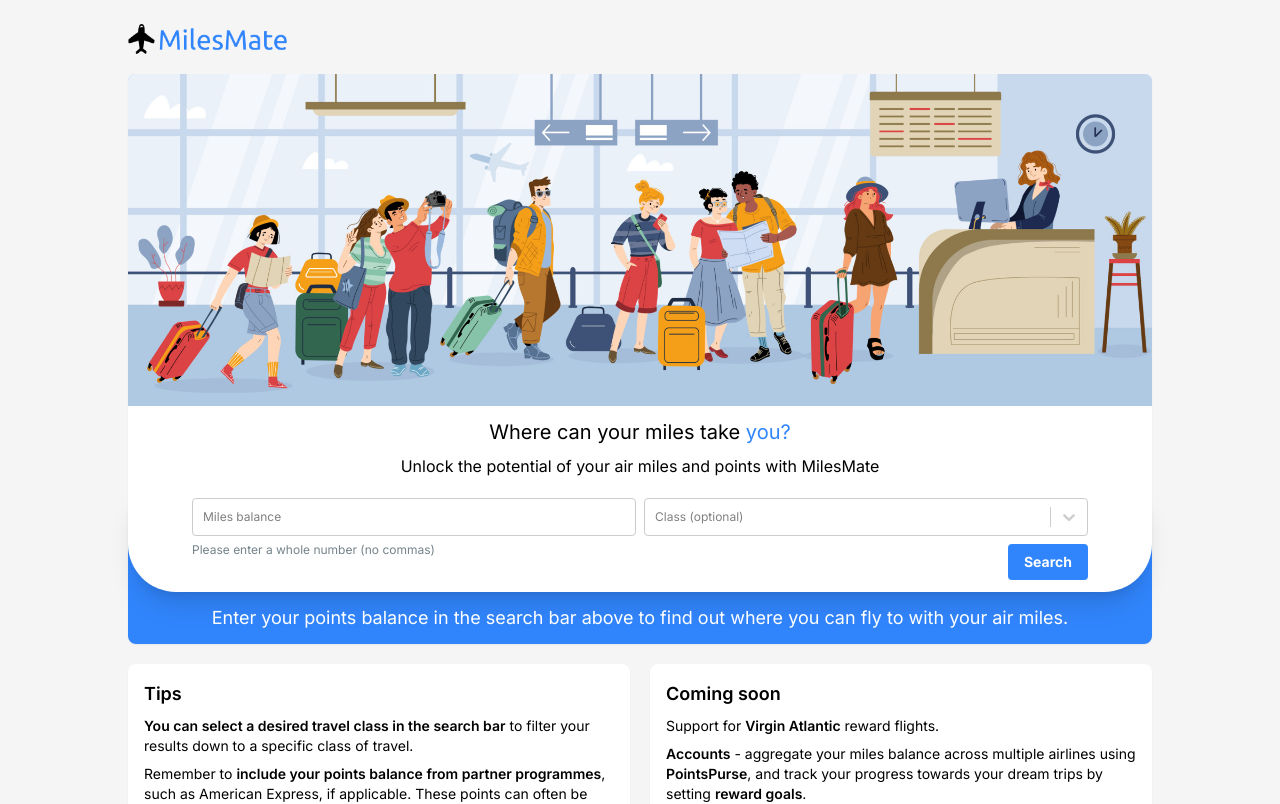
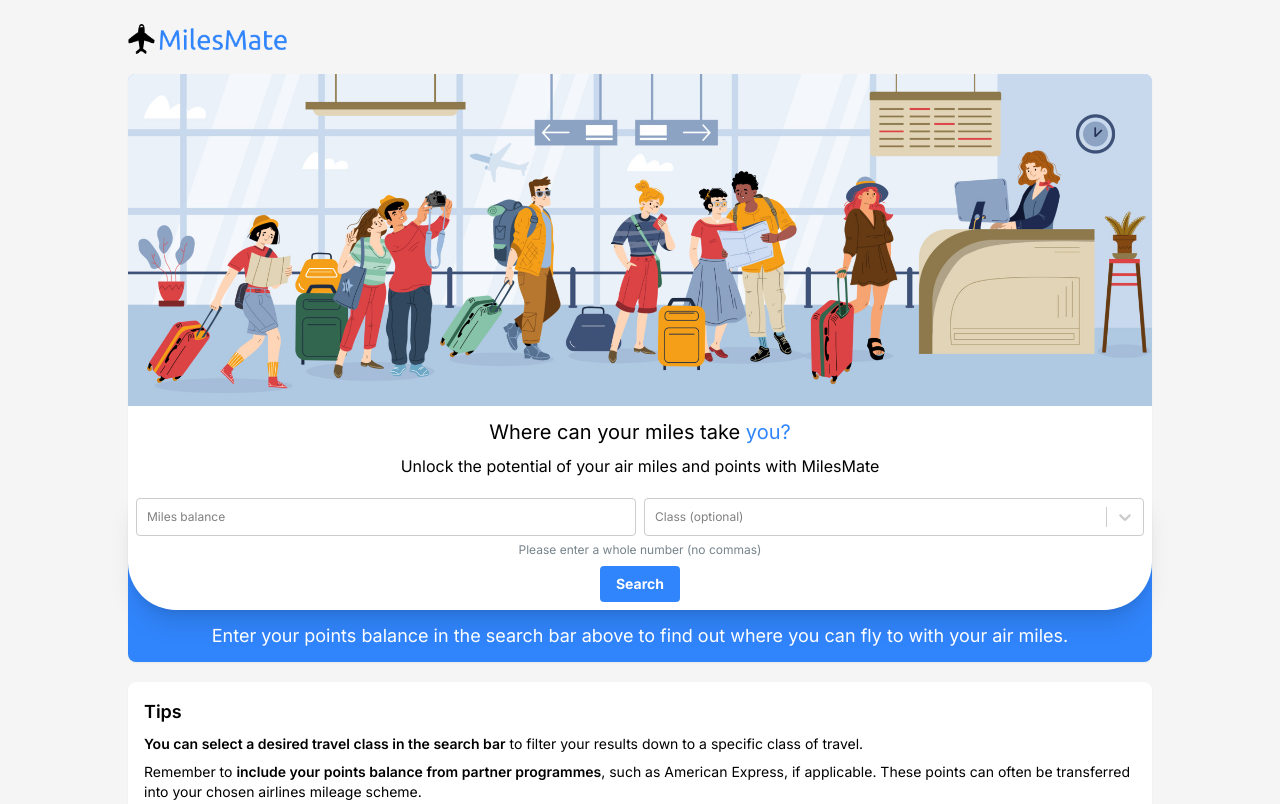
Before and after one commit to msmi1433/milesmuncher, a Next.js app: page / in a window 1280 px wide. Shown: the top 804 px of the page. Built offline with nearby package versions, Linux system fonts and the light colour scheme.

Commit message:
adds media queries for medium sized screens

```diff
--- a/app/components/NavBar.tsx
+++ b/app/components/NavBar.tsx
@@ -4,7 +4,7 @@ import Image from "next/image";
 
 export default function NavBar() {
   return (
-    <div className="w-full top-0 flex justify-between pt-6 px-4 xl:px-32 bg-bgWhite">
+    <div className="w-full top-0 flex justify-between pt-6 px-4 lg:px-32 xl:px-32 bg-bgWhite">
       <Link href={"/"}>
         <Image src={Logo} alt="milesmate logo" height={"30"} />
       </Link>
--- a/app/destinations/components/AmendSearchResults.tsx
+++ b/app/destinations/components/AmendSearchResults.tsx
@@ -44,7 +44,7 @@ const AmendSearchResults = ({
   };
 
   return (
-    <div className="w-full flex flex-col py-2 px-4 xl:px-6 bg-white shadow-sm rounded-b-[1.2rem] rounded-t-lg">
+    <div className="w-full flex flex-col py-2 px-4 lg:px-6 xl:px-6 bg-white shadow-sm rounded-b-[1.2rem] rounded-t-lg">
       <div className="flex flex-col justify-between gap-1">
         <p className="text-sm pb-0.5 text-borderCharcoal">
           Update your search:
--- a/app/destinations/components/DestinationCard.tsx
+++ b/app/destinations/components/DestinationCard.tsx
@@ -20,7 +20,7 @@ const DestinationCard = ({ destinations, travelClass, isLoading }: Props) => {
         return (
           <li
             key={destination.id}
-            className="w-full xl:w-32% flex flex-col gap-1 items-center border bg-white border-accentBlue/50 rounded p-2 shadow-md"
+            className="w-full lg:w-30% xl:w-32% flex flex-col gap-1 items-center border bg-white border-accentBlue/50 rounded p-2 shadow-md"
           >
             {travelClass ? (
               destination[travelClass + "_op"] ? (
--- a/app/layout.tsx
+++ b/app/layout.tsx
@@ -20,7 +20,7 @@ export default function RootLayout({
     <html lang="en">
       <body id="top" className={`${inter.className} h-screen`}>
         <NavBar />
-        <main className="min-h-screen flex flex-col justify-center py-5 px-4 xl:px-32 bg-bgWhite">
+        <main className="min-h-screen flex flex-col justify-center py-5 px-4 xl:px-32 lg:px-32 bg-bgWhite">
           {children}
         </main>
       </body>
--- a/tailwind.config.ts
+++ b/tailwind.config.ts
@@ -10,6 +10,11 @@ const config: Config = {
     extend: {
       spacing: {
         "32%": "32%",
+        "30%": "30%",
+      },
+      screens: {
+        lg: "1000px",
+        xl: "1455px",
       },
     },
     colors: {
```
